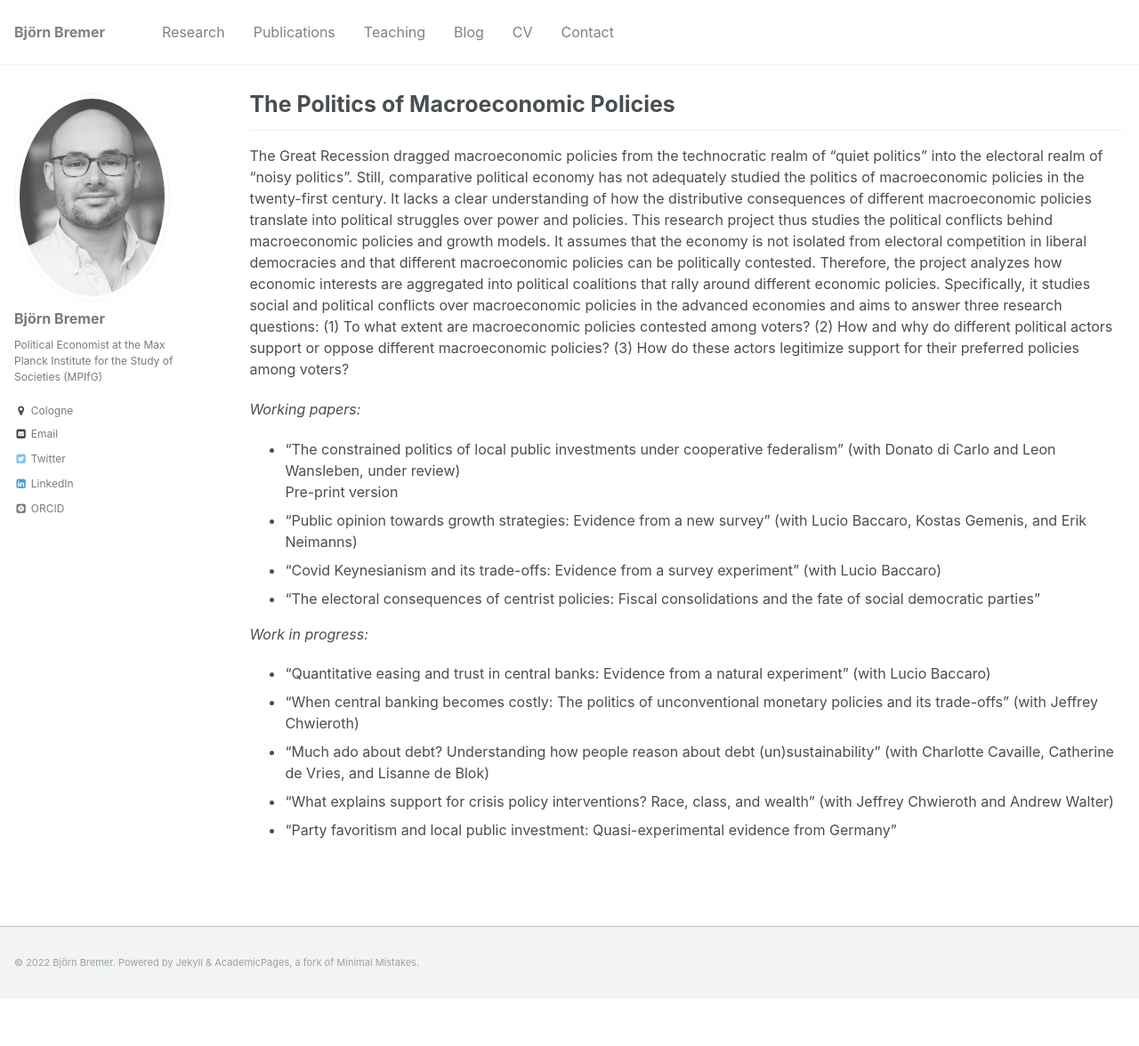
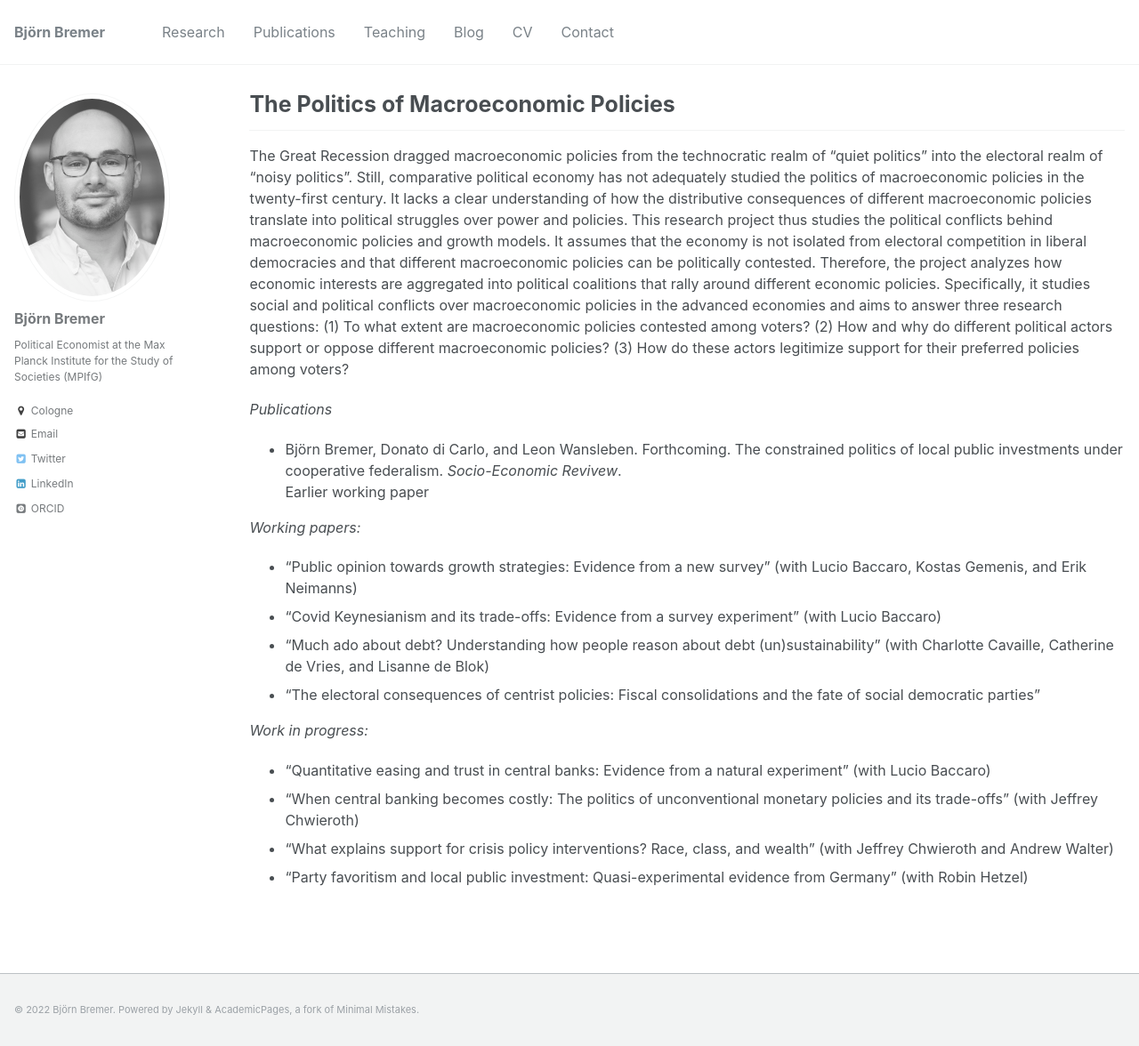
Before and after one commit to bjoernbremer/bjoernbremer.github.io, a Jekyll site: the page built from _projects/4_politics_macroeconomics.md, in a window 1280 px wide and 1176 px high. Shown: the whole window at 89% size. Built offline with Jekyll 4.4.1, drawn with Linux system fonts in a browser that asks for light colours; some web fonts are replaced.

Commit message:
Add files via upload

```diff
--- a/_projects/4_politics_macroeconomics.md
+++ b/_projects/4_politics_macroeconomics.md
@@ -8,19 +8,21 @@
 
 The Great Recession dragged macroeconomic policies from the technocratic realm of "quiet politics" into the electoral realm of "noisy politics". Still, comparative political economy has not adequately studied the politics of macroeconomic policies in the twenty-first century. It lacks a clear understanding of how the distributive consequences of different macroeconomic policies translate into political struggles over power and policies. This research project thus studies the political conflicts behind macroeconomic policies and growth models. It assumes that the economy is not isolated from electoral competition in liberal democracies and that different macroeconomic policies can be politically contested. Therefore, the project analyzes how economic interests are aggregated into political coalitions that rally around different economic policies. Specifically, it studies social and political conflicts over macroeconomic policies in the advanced economies and aims to answer three research questions: (1) To what extent are macroeconomic policies contested among voters? (2) How and why do different political actors support or oppose different macroeconomic policies? (3) How do these actors legitimize support for their preferred policies among voters?
 
+*Publications*
+* Björn Bremer, [Donato di Carlo](https://www.mpifg.de/person/110112/753645), and [Leon Wansleben](https://www.mpifg.de/person/wansleben-leon/576460). Forthcoming. The constrained politics of local public investments under cooperative federalism. *Socio-Economic Revivew*.
+<br/>
+[Earlier working paper](https://www.mpifg.de/pu/dp_abstracts/dp21-4.asp)
+
 *Working papers:*
 
-* "The constrained politics of local public investments under cooperative federalism" (with [Donato di Carlo](http://www.mpifg.de/forschung/wissdetails_en.asp?MitarbID=739) and [Leon Wansleben](https://www.mpifg.de/people/lw/index_en.asp), under review)
-<br/>
-[Pre-print version](https://www.mpifg.de/pu/dp_abstracts/dp21-4.asp)
 * "Public opinion towards growth strategies: Evidence from  a new survey" (with [Lucio Baccaro](http://www.mpifg.de/people/lb/index_en.asp), [Kostas Gemenis](https://www.mpifg.de/forschung/wissdetails_en.asp?MitarbID=881), and [Erik Neimanns](https://www.mpifg.de/forschung/wissdetails_en.asp?MitarbID=885))
 * "Covid Keynesianism and its trade-offs: Evidence from a survey experiment" (with [Lucio Baccaro](http://www.mpifg.de/people/lb/index_en.asp))
+* "Much ado about debt? Understanding how people reason about debt (un)sustainability" (with [Charlotte Cavaille](https://charlottecavaille.wordpress.com/), [Catherine de Vries](https://www.catherinedevries.eu/), and [Lisanne de Blok](https://lisannedeblok.com/))
 * "The electoral consequences of centrist policies: Fiscal consolidations and the fate of social democratic parties"
 
 *Work in progress:*
 
 * "Quantitative easing and trust in central banks: Evidence from a natural experiment" (with [Lucio Baccaro](http://www.mpifg.de/people/lb/index_en.asp))
 * "When central banking becomes costly: The politics of unconventional monetary policies and its trade-offs" (with [Jeffrey Chwieroth](http://personal.lse.ac.uk/chwierot/))
-* "Much ado about debt? Understanding how people reason about debt (un)sustainability" (with [Charlotte Cavaille](https://charlottecavaille.wordpress.com/), [Catherine de Vries](https://www.catherinedevries.eu/), and [Lisanne de Blok](https://lisannedeblok.com/))
 * "What explains support for crisis policy interventions? Race, class, and wealth" (with [Jeffrey Chwieroth](http://personal.lse.ac.uk/chwierot/) and [Andrew Walter](https://findanexpert.unimelb.edu.au/profile/195100-andrew-walter))
-* "Party favoritism and local public investment: Quasi-experimental evidence from Germany"
+* "Party favoritism and local public investment: Quasi-experimental evidence from Germany" (with Robin Hetzel)
```
Also changed, not shown: _projects/2_polcon.md (+1 -4 lines), _projects/3_fiscal_trade-offs.md (+3 -2 lines).
